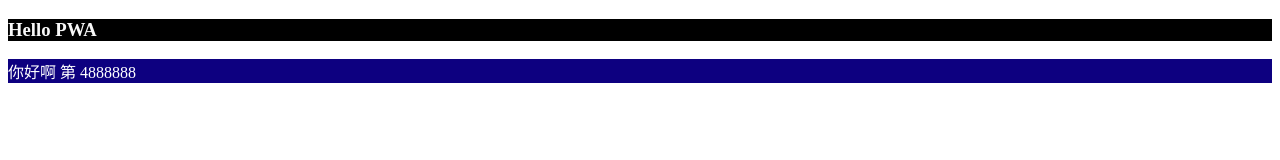
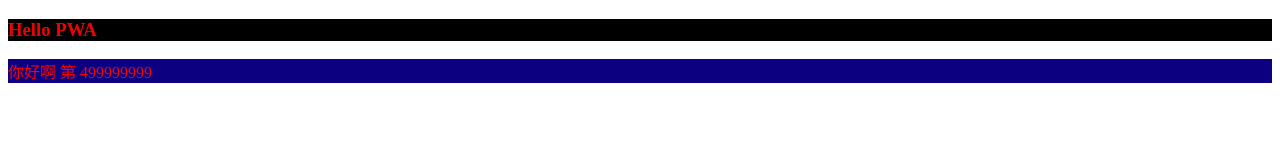
Before and after one commit to cszdsb/pwa-workbox, a website: page src/index.html in a window 1280 px wide. Drawn offline with Linux system fonts and the light colour scheme.

Commit message:
【无】修改静态文件

```diff
--- a/src/cacheList/main.css
+++ b/src/cacheList/main.css
@@ -1,4 +1,4 @@
 h3{
-    color: rgb(248, 248, 248);background-color: rgb(0, 0, 0);
+    color: rgb(245, 0, 0);background-color: rgb(0, 0, 0);
   }
-  div{color:rgb(255, 255, 255);background-color:#0d0080;}
+  div{color:rgb(255, 0, 0);background-color:#0d0080;}
--- a/src/index.html
+++ b/src/index.html
@@ -11,7 +11,7 @@
 
 <body>
     <h3>Hello PWA</h3>
-    <div>你好啊 第 4888888</div>
+    <div>你好啊 第 499999999</div>
 </body>
 <script>
     // 检测浏览器是否支持SW
```
Also changed, not shown: build/cacheList/main.css, build/index.html, build/sw.js.
